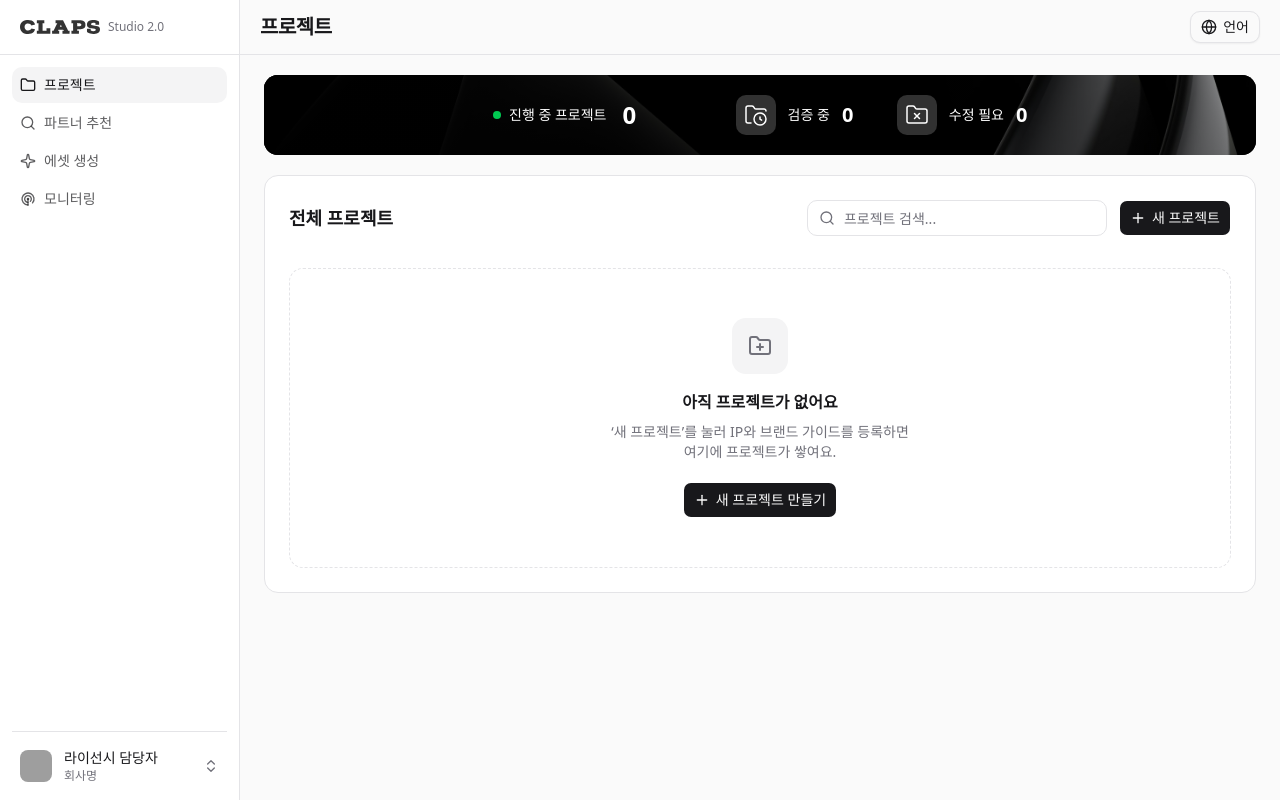
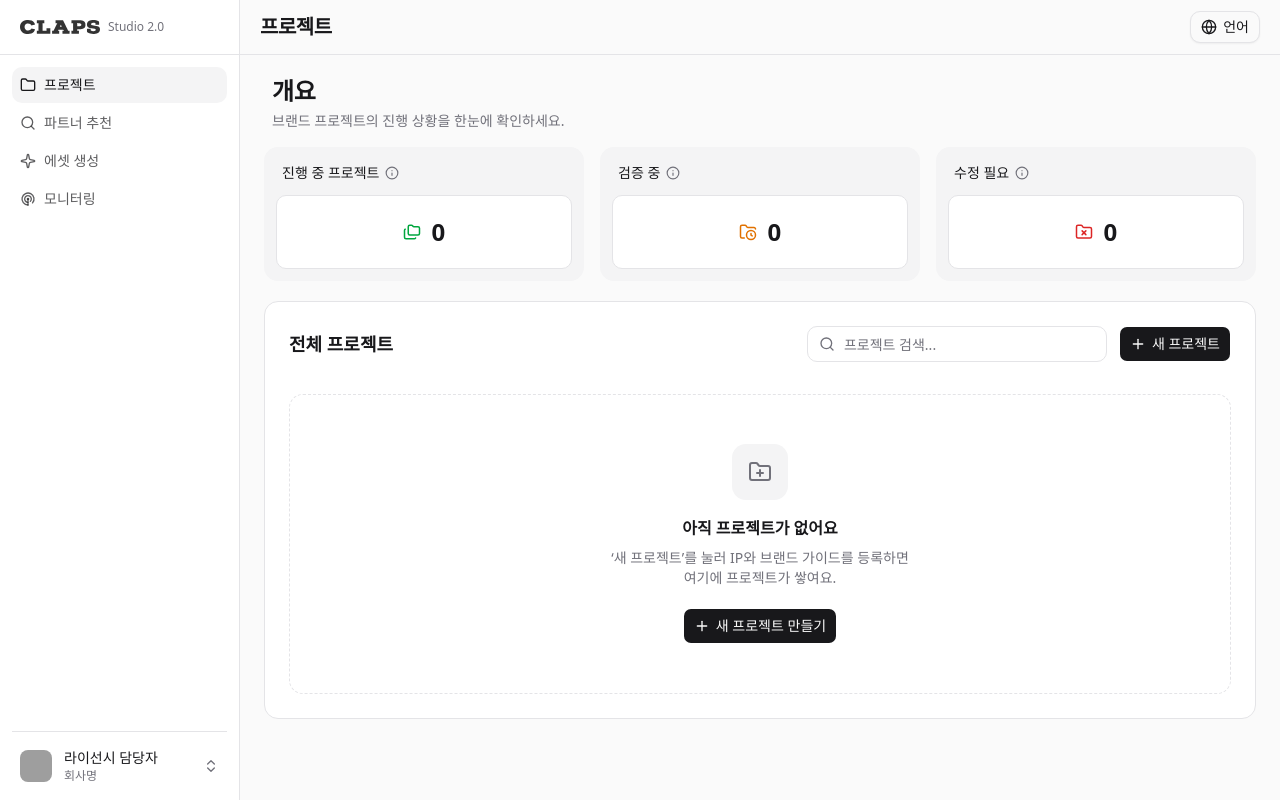
Before and after one commit to riifkorea1234/claps-tech-export-voucher, a Next.js app: page /projects in a window 1280 px wide. Built offline with nearby package versions, Linux system fonts and the light colour scheme; grey boxes are pictures that could not be loaded; a web font is replaced by a local one.

Commit message:
[design] 프로젝트 KPI, 파트너 매칭 기준을 카드형으로 변경

```diff
--- a/app/(app)/partners/page.tsx
+++ b/app/(app)/partners/page.tsx
@@ -40,6 +40,7 @@ import {
 } from "@/components/ui/sheet";
 import { FactorBars } from "@/components/domain/factor-bars";
 import { PartnerCard } from "@/components/domain/partner-card";
+import { cn } from "@/lib/utils";
 import {
   heroPartner,
   partners,
@@ -105,28 +106,66 @@ export default function PartnersPage() {
 
   return (
     <div className="flex flex-col gap-4 px-6 py-5">
-      {/* 매칭 기준 배너 (다크) */}
-      <div className="flex flex-wrap items-center gap-x-4 gap-y-3 rounded-[14px] bg-primary px-6 py-4">
-        <span className="shrink-0 text-sm font-medium text-primary-foreground">
-          매칭 기준
-        </span>
-        <div className="flex flex-1 flex-wrap items-center gap-2">
-          {matchCriteria.map((c) => (
-            <span
-              key={c}
-              className="rounded-full bg-white/10 px-2.5 py-1 text-xs font-medium text-white/90"
-            >
-              {c}
-            </span>
-          ))}
+      {/* 매칭 기준 요약 (회색 바깥 + 흰 안쪽 박스) */}
+      <div className="flex flex-col gap-3 rounded-[14px] bg-muted p-3">
+        {/* 제목 줄 */}
+        <div className="flex items-center justify-between gap-3 px-1.5 pt-1">
+          <span className="text-sm font-medium text-foreground">매칭 기준</span>
+          <Link
+            href="/partners/criteria"
+            className="flex shrink-0 items-center gap-0.5 text-sm font-medium text-muted-foreground transition-colors hover:text-foreground"
+          >
+            수정
+            <ChevronRight className="size-4" />
+          </Link>
         </div>
-        <Link
-          href="/partners/criteria"
-          className="flex shrink-0 items-center gap-1 rounded-lg border border-white/20 px-3 py-1.5 text-sm font-medium text-white transition-colors hover:bg-white/10"
-        >
-          수정
-          <ChevronRight className="size-4" />
-        </Link>
+
+        {/* 항목마다 개별 흰 카드 */}
+        <div className="flex flex-wrap gap-2">
+          {matchCriteria.map((c) => {
+            // "IP: 헬로키티" → 라벨 "IP" / 값 "헬로키티" (콜론 없으면 값만)
+            const idx = c.indexOf(":");
+            const label = idx > -1 ? c.slice(0, idx).trim() : "";
+            const value = idx > -1 ? c.slice(idx + 1).trim() : c;
+            // 값에 "·"가 있으면 키워드 여러 개 → 칩으로 표시
+            const keywords = value
+              .split("·")
+              .map((k) => k.trim())
+              .filter(Boolean);
+            return (
+              <div
+                key={c}
+                className="flex min-w-[140px] flex-1 flex-col gap-1.5 rounded-[10px] border border-border bg-card px-4 py-3"
+              >
+                <span
+                  className={cn(
+                    "text-xs text-muted-foreground",
+                    // 칩은 자체 좌우 여백이 있어 라벨을 2px 맞춰줌
+                    keywords.length > 1 && "pl-0.5",
+                  )}
+                >
+                  {label || "기준"}
+                </span>
+                {keywords.length > 1 ? (
+                  <div className="flex flex-wrap gap-1">
+                    {keywords.map((k) => (
+                      <span
+                        key={k}
+                        className="rounded-full bg-secondary px-2 py-0.5 text-xs font-medium text-secondary-foreground"
+                      >
+                        {k}
+                      </span>
+                    ))}
+                  </div>
+                ) : (
+                  <span className="text-sm font-medium text-card-foreground">
+                    {value}
+                  </span>
+                )}
+              </div>
+            );
+          })}
+        </div>
       </div>
 
       {/* 툴바 — 재매칭 / 필터 */}
--- a/app/(app)/projects/page.tsx
+++ b/app/(app)/projects/page.tsx
@@ -2,11 +2,12 @@
 
 import { useEffect, useMemo, useState } from "react";
 import { useRouter } from "next/navigation";
-import Image from "next/image";
 import {
+  Folders,
   FolderClock,
   FolderX,
   FolderPlus,
+  Info,
   Plus,
   Search,
   Check,
@@ -35,6 +36,12 @@ import {
   AlertDialogCancel,
   AlertDialogAction,
 } from "@/components/ui/alert-dialog";
+import {
+  Tooltip,
+  TooltipProvider,
+  TooltipTrigger,
+  TooltipContent,
+} from "@/components/ui/tooltip";
 import { StatusBadge } from "@/components/domain/status-badge";
 import { CoverThumb } from "@/components/domain/cover-thumb";
 import { NewProjectDialog } from "@/components/domain/new-project-dialog";
@@ -55,24 +62,51 @@ import { cn } from "@/lib/utils";
 
 const PAGE_SIZE = 20; // 한 페이지에 최대 20개
 
-function BannerStat({
+const KPI_TONES = {
+  green: "text-green-600",
+  amber: "text-amber-600",
+  red: "text-destructive",
+} as const;
+
+function KpiCard({
   icon: Icon,
   label,
   value,
+  tone,
+  hint,
 }: {
   icon: LucideIcon;
   label: string;
   value: number;
+  tone: keyof typeof KPI_TONES;
+  hint: string;
 }) {
   return (
-    <div className="flex items-center gap-3">
-      <div className="flex size-10 items-center justify-center rounded-lg bg-[#313131]">
-        <Icon className="size-6 text-white" strokeWidth={1.5} />
+    <div className="flex flex-col gap-3 rounded-[14px] bg-muted p-3">
+      {/* 라벨 + 설명 아이콘 */}
+      <div className="flex items-center gap-1.5 px-1.5 pt-1">
+        <span className="text-sm font-medium text-foreground">{label}</span>
+        <Tooltip>
+          <TooltipTrigger asChild>
+            <button
+              type="button"
+              aria-label={`${label} 설명`}
+              className="flex items-center text-muted-foreground outline-none transition-colors hover:text-foreground"
+            >
+              <Info className="size-3.5" />
+            </button>
+          </TooltipTrigger>
+          <TooltipContent>{hint}</TooltipContent>
+        </Tooltip>
       </div>
-      <span className="text-sm font-medium text-white">{label}</span>
-      <span className="text-xl font-semibold tracking-tight text-white">
-        {value}
-      </span>
+
+      {/* 안쪽 흰 박스 — 아이콘 + 숫자 */}
+      <div className="flex items-center justify-center gap-2.5 rounded-[10px] border border-border bg-card px-4 py-5">
+        <Icon className={cn("size-[18px]", KPI_TONES[tone])} strokeWidth={2} />
+        <span className="text-2xl font-bold tracking-tight text-card-foreground">
+          {value}
+        </span>
+      </div>
     </div>
   );
 }
@@ -151,36 +185,42 @@ export default function ProjectsPage() {
 
   return (
     <div className="flex flex-col gap-5 px-6 py-5">
-      {/* 다크 KPI 배너 — 좁으면 줄바꿈, 넓으면 100px 간격 */}
-      <section className="relative flex flex-wrap items-center justify-center gap-x-10 gap-y-4 overflow-hidden rounded-[14px] bg-[#282828] px-6 py-5 md:gap-x-[100px] md:gap-y-0">
-        <Image
-          src="/kpi-banner-bg.png"
-          alt=""
-          fill
-          priority
-          className="object-cover"
-        />
-        <div className="absolute inset-0 bg-gradient-to-r from-black to-black/30" />
-
-        {/* 진행 중 프로젝트 */}
-        <div className="relative flex items-center gap-4">
-          <div className="flex items-center gap-2">
-            <span className="size-2 rounded-full bg-green-500" />
-            <span className="text-sm font-medium text-white">
-              진행 중 프로젝트
-            </span>
+      {/* 상단: 제목 + KPI 카드 */}
+      <div className="flex flex-col gap-4">
+        <div className="flex flex-col gap-1 pl-2">
+          <h1 className="text-2xl font-bold tracking-[-0.3px] text-foreground">
+            개요
+          </h1>
+          <p className="text-sm text-muted-foreground">
+            브랜드 프로젝트의 진행 상황을 한눈에 확인하세요.
+          </p>
+        </div>
+        <TooltipProvider delayDuration={100}>
+          <div className="grid grid-cols-1 gap-4 sm:grid-cols-3">
+            <KpiCard
+              icon={Folders}
+              label="진행 중 프로젝트"
+              value={activeCount}
+              tone="green"
+              hint="완료되지 않은 전체 프로젝트 수예요."
+            />
+            <KpiCard
+              icon={FolderClock}
+              label="검증 중"
+              value={inReviewCount}
+              tone="amber"
+              hint="가이드 검증이 진행 중인 프로젝트 수예요."
+            />
+            <KpiCard
+              icon={FolderX}
+              label="수정 필요"
+              value={needsFixCount}
+              tone="red"
+              hint="검증에서 수정이 필요하다고 나온 프로젝트 수예요."
+            />
           </div>
-          <span className="text-2xl font-semibold tracking-tight text-white">
-            {activeCount}
-          </span>
-        </div>
-
-        {/* 검증 중 · 수정 필요 */}
-        <div className="relative flex flex-wrap items-center justify-center gap-x-6 gap-y-3 md:gap-x-11">
-          <BannerStat icon={FolderClock} label="검증 중" value={inReviewCount} />
-          <BannerStat icon={FolderX} label="수정 필요" value={needsFixCount} />
-        </div>
-      </section>
+        </TooltipProvider>
+      </div>
 
       {/* 프로젝트 목록 카드 */}
       <section className="rounded-[14px] border border-border bg-card p-6">
```
